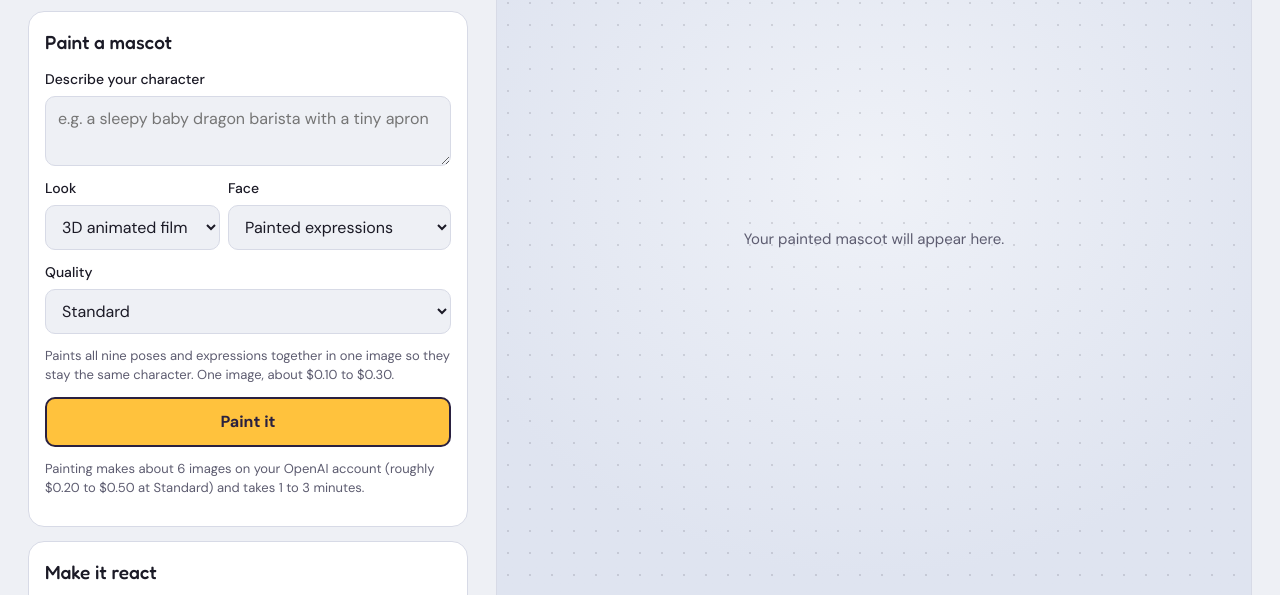
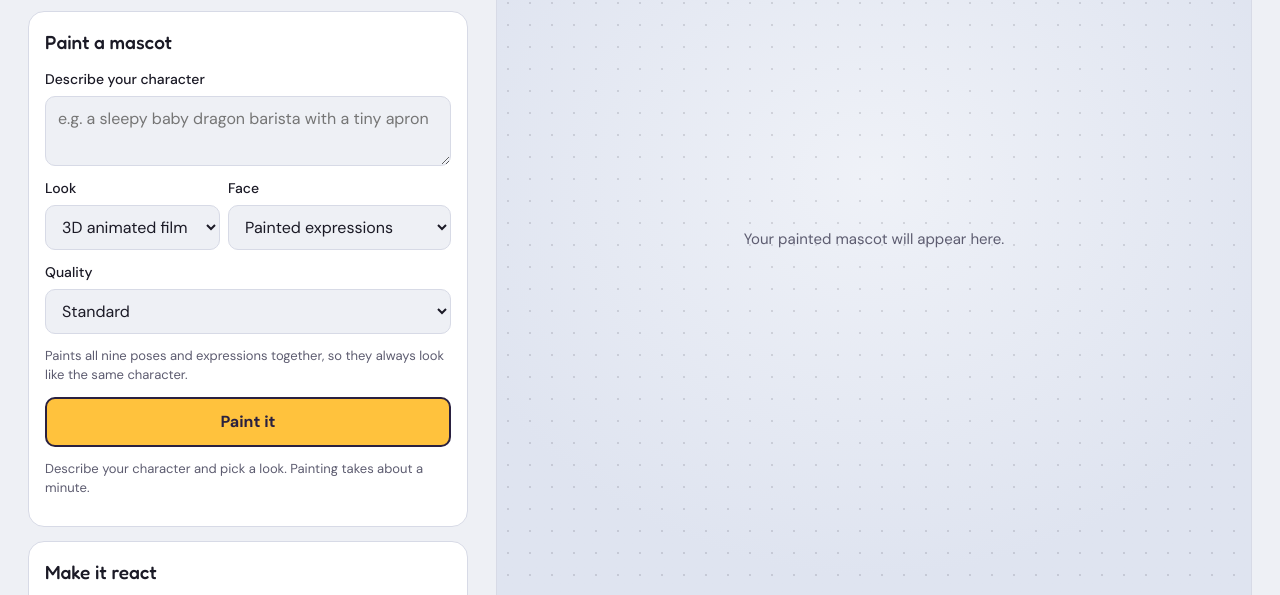
Before and after one commit to corylarro/pip-mascot, a website: page paint.html in a window 1280 px wide. Shown: the part 161-756 px from the top of the page. Drawn offline with Linux system fonts and the light colour scheme.

Commit message:
Remove cost estimates from user-facing copy
Co-Authored-By: Claude Opus 5.5 <noreply@anthropic.com>
Claude-Session: https://claude.ai/code/session_01BJkLHUHV26ZX74FSQkF6CH

```diff
--- a/paint.html
+++ b/paint.html
@@ -111,12 +111,12 @@ button:focus-visible{outline:3px solid var(--accent);outline-offset:2px}
     </div>
     <div class="row">
       <div class="field" style="flex:1"><label for="quality">Quality</label>
-        <select id="quality"><option value="low">Draft (cheapest)</option><option value="medium" selected>Standard</option><option value="high">High (slower)</option></select></div>
+        <select id="quality"><option value="low">Draft (fastest)</option><option value="medium" selected>Standard</option><option value="high">High (slower)</option></select></div>
     </div>
     <p class="hint" id="modeHint"></p>
     <div class="field" id="passWrap" hidden><label for="pass">Passcode</label><input type="password" id="pass" autocomplete="off" placeholder="The PAINT_PASSCODE you set in Vercel"></div>
     <button type="button" class="primary" id="go">Paint it</button>
-    <p class="hint" id="status">Painting makes about 6 images on your OpenAI account (roughly $0.20 to $0.50 at Standard) and takes 1 to 3 minutes.</p>
+    <p class="hint" id="status">Describe your character and pick a look. Painting takes about a minute.</p>
     <ol class="steps" id="steps"></ol>
   </section>
 
@@ -367,8 +367,8 @@ const pw=$('tryPw');pw.addEventListener('focus',()=>{rig.cover=true});pw.addEven
 
 const SHEET_NAMES=['neutral','blink','happy','talk','worried','surprised','confused','waveA','waveB'];
 const MODES={sheet:{steps:[['sheet','Sheet'],['face','Find face'],['f0','Neutral'],['f1','Blink'],['f2','Happy'],['f3','Talking'],['f4','Worried'],['f5','Surprised'],['f6','Confused'],['f7','Wave'],['f8','Wave 2']],
-    hint:'Paints all nine poses and expressions together in one image so they stay the same character. One image, about $0.10 to $0.30.'},
-  simple:{steps:[['base','Character'],['face','Place face']],hint:'Paints the character with a blank face, then Pip draws the eyes and mouth live, so expressions, blinking, eye-tracking and talking are perfectly smooth. One image, about $0.03 to $0.10. Best for toys, creatures and stylized characters.'}};
+    hint:'Paints all nine poses and expressions together, so they always look like the same character.'},
+  simple:{steps:[['base','Character'],['face','Place face']],hint:'Paints the character with a blank face, then Pip draws the eyes and mouth live, so expressions, blinking, eye-tracking and talking are perfectly smooth. Best for toys, creatures and stylized characters.'}};
 let STEP_LIST=MODES.sheet.steps;
 function renderSteps(mode){STEP_LIST=MODES[mode].steps;stepsEl.innerHTML=STEP_LIST.map(([k,l])=>`<li data-k="${k}" data-s="wait"><span class="th"></span><span>${l}</span></li>`).join('')}
 function stepState(k,s,thumb){const li=stepsEl.querySelector(`[data-k="${k}"]`);if(!li)return;li.dataset.s=s;if(thumb){li.querySelector('.th').innerHTML='';const im=new Image();im.alt='';im.src=thumb;li.querySelector('.th').appendChild(im)}}
```
